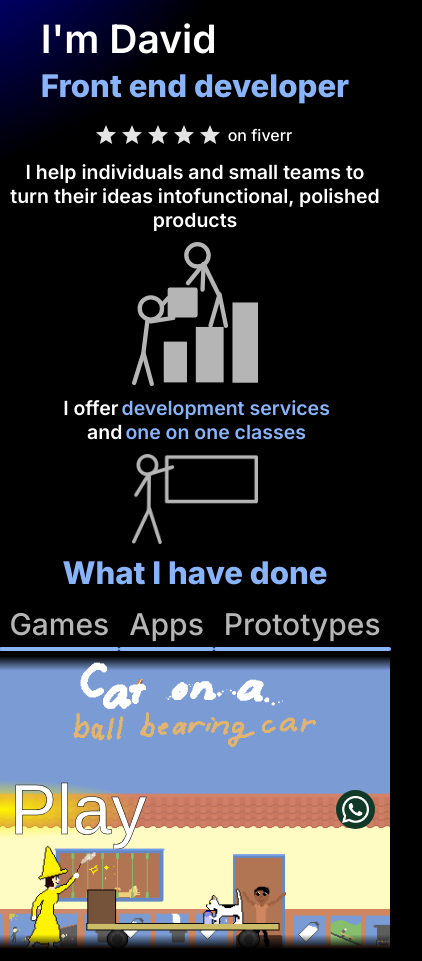
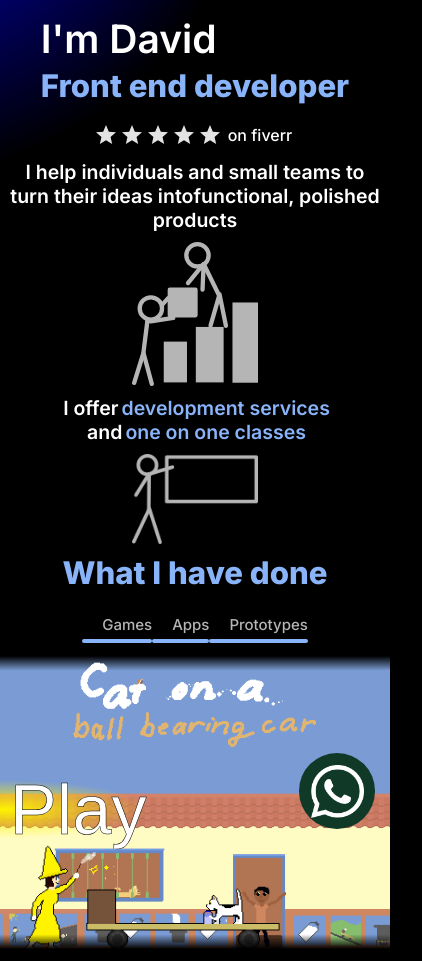
Before and after one commit to AndresDavidCalderon/AndresDavidCalderon.github.io, an Astro site: page / in a window 390 px wide. Shown: the top 961 px of the page, 422 px wide, since content can reach past the window. Built offline with nearby package versions, Linux system fonts and the light colour scheme; Astro itself is replaced by a stand-in of ours; a web font is replaced by a local one.

Commit message:
fix sizes for mobile

```diff
--- a/src/components/CategoryButton.astro
+++ b/src/components/CategoryButton.astro
@@ -17,7 +17,7 @@ const {title,goto} = Astro.props
         text-decoration: none;
     }
     .category_title{
-        width:100;
+        width:100%;
         text-align: center;
         color: #b5b5b5ff;
         margin-left: 10px;
--- a/src/components/WhatsappBubble.astro
+++ b/src/components/WhatsappBubble.astro
@@ -9,7 +9,7 @@
 <style scoped>
     .whatsapp_bubble{
         position: fixed;
-        --size: min(10vw,2cm);
+        --size: max(2cm);
         width: var(--size);
         height: var(--size);
         border-radius: 50%;
--- a/src/styles/general.css
+++ b/src/styles/general.css
@@ -1,5 +1,5 @@
 *{
-    --item-font-size:min(10vw,30px)
+    --item-font-size:min(5vw,15px)
 }
 
 .top_description, .landscape_description{
```
